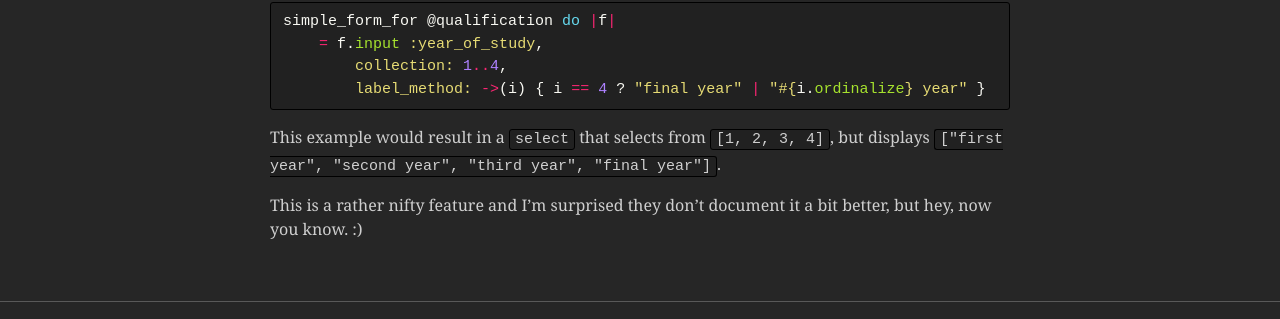
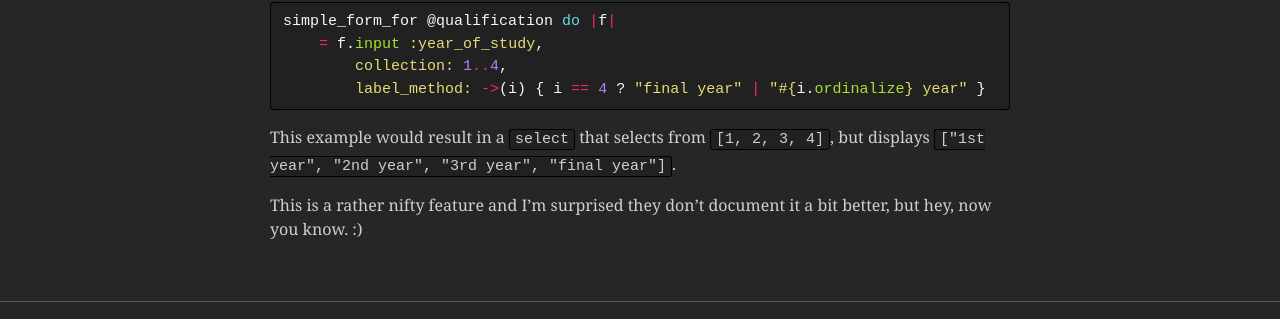
Before and after one commit to henrebotha/henrebotha.github.io, a Jekyll site: the page built from _posts/2016-03-23-using-custom-display-values-in-simple-form.md, in a window 1280 px wide. Shown: the part 377-696 px from the top of the page. Built offline with Jekyll 4.4.1, drawn with Linux system fonts in a browser that asks for light colours; Markdown is read by kramdown in place of the engine named in the settings.

Commit message:
Fix language error

````diff
--- a/_posts/2016-03-23-using-custom-display-values-in-simple-form.md
+++ b/_posts/2016-03-23-using-custom-display-values-in-simple-form.md
@@ -15,6 +15,6 @@ simple_form_for @qualification do |f|
         label_method: ->(i) { i == 4 ? "final year" | "#{i.ordinalize} year" }
 ```
 
-This example would result in a `select` that selects from `[1, 2, 3, 4]`, but displays `["first year", "second year", "third year", "final year"]`.
+This example would result in a `select` that selects from `[1, 2, 3, 4]`, but displays `["1st year", "2nd year", "3rd year", "final year"]`.
 
 This is a rather nifty feature and I'm surprised they don't document it a bit better, but hey, now you know. :)
````
